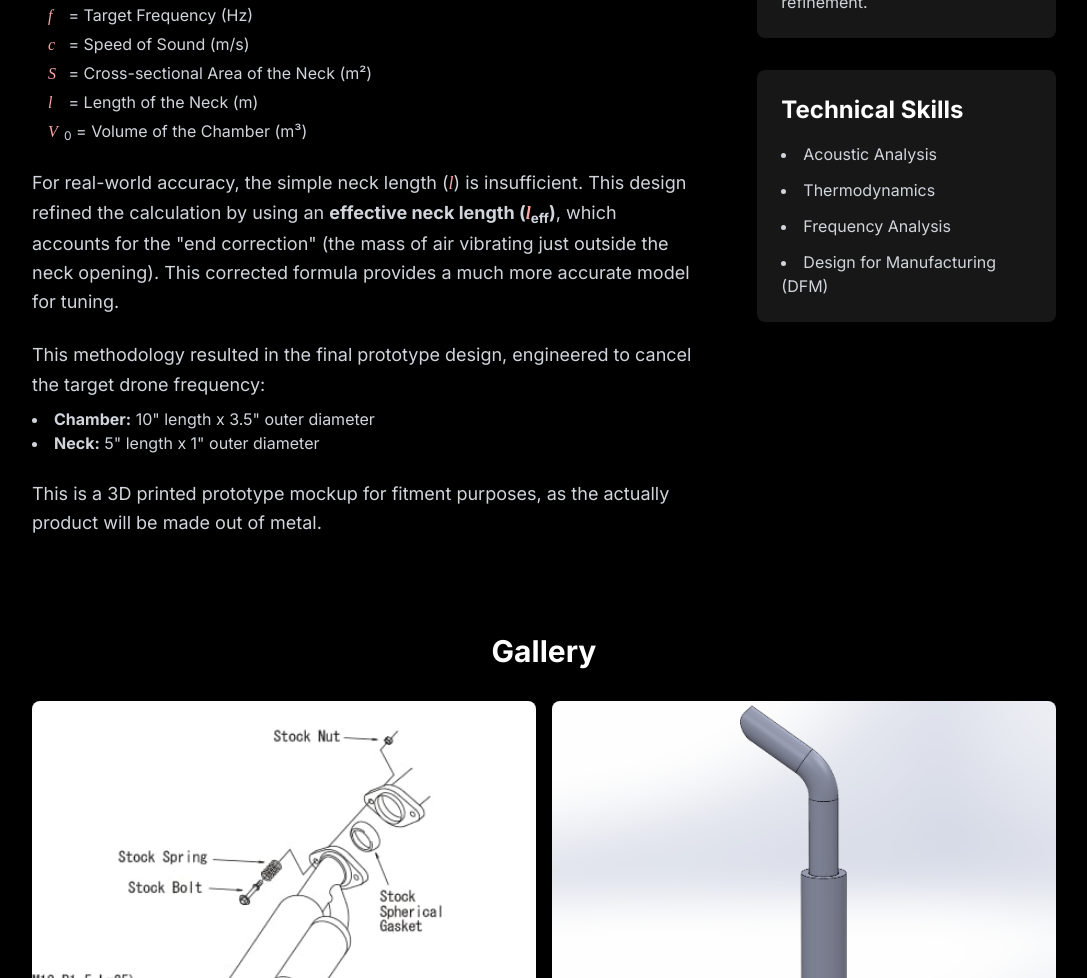
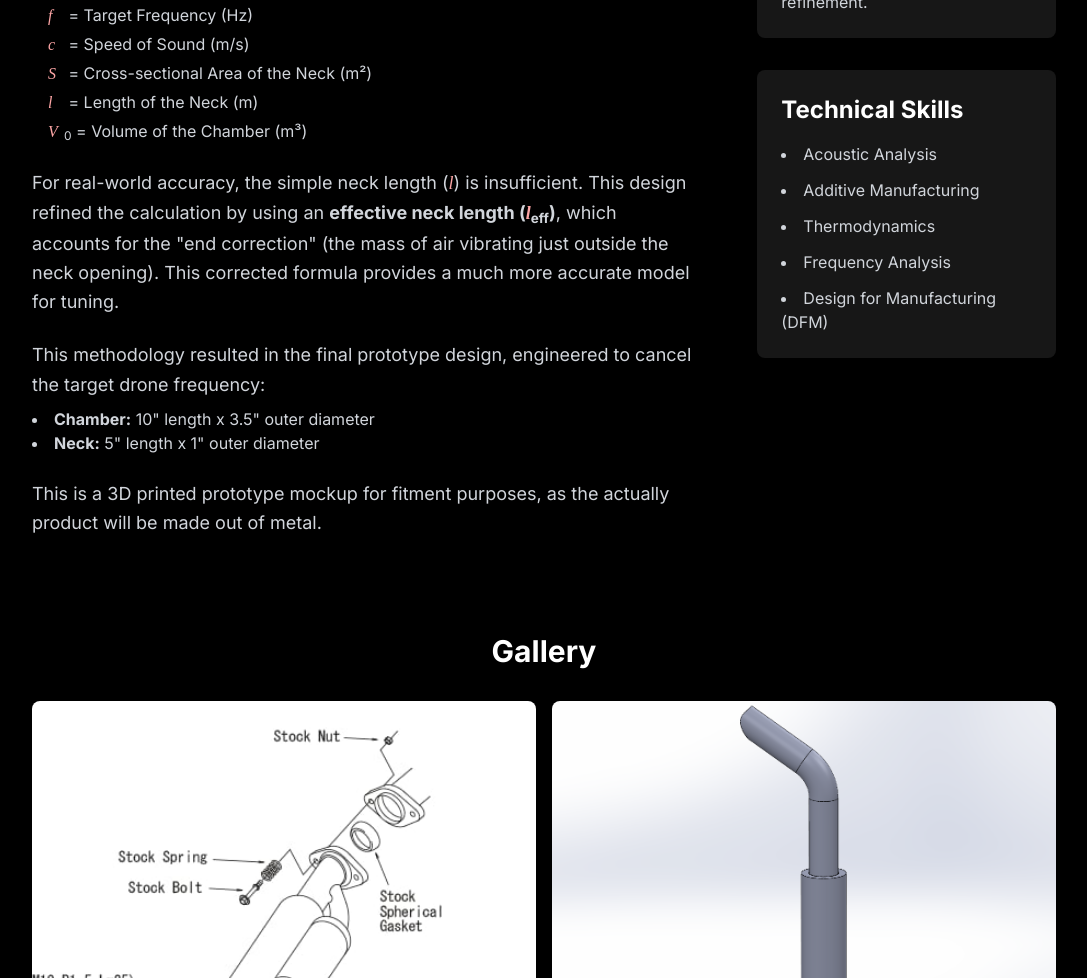
Before and after one commit to jonwanstudio/jonwanstudio.github.io, a plain HTML site: page helmholtz-resonator.html in a window 1280 px wide. Shown: the part 1595-2573 px from the top of the page, without its empty margins (96-1183 px from the left). Drawn offline with nearby package versions, Linux system fonts and the light colour scheme.

Commit message:
Update helmholtz-resonator.html

```diff
--- a/helmholtz-resonator.html
+++ b/helmholtz-resonator.html
@@ -152,6 +152,7 @@
                             <h3 class="text-2xl font-bold text-white mb-4">Technical Skills</h3>
                             <ul class="list-disc list-inside text-gray-300 space-y-3">
                                 <li>Acoustic Analysis</li>
+                                <li>Additive Manufacturing</li>
                                 <li>Thermodynamics</li>
                                 <li>Frequency Analysis</li>
                                 <li>Design for Manufacturing (DFM)</li>
```
